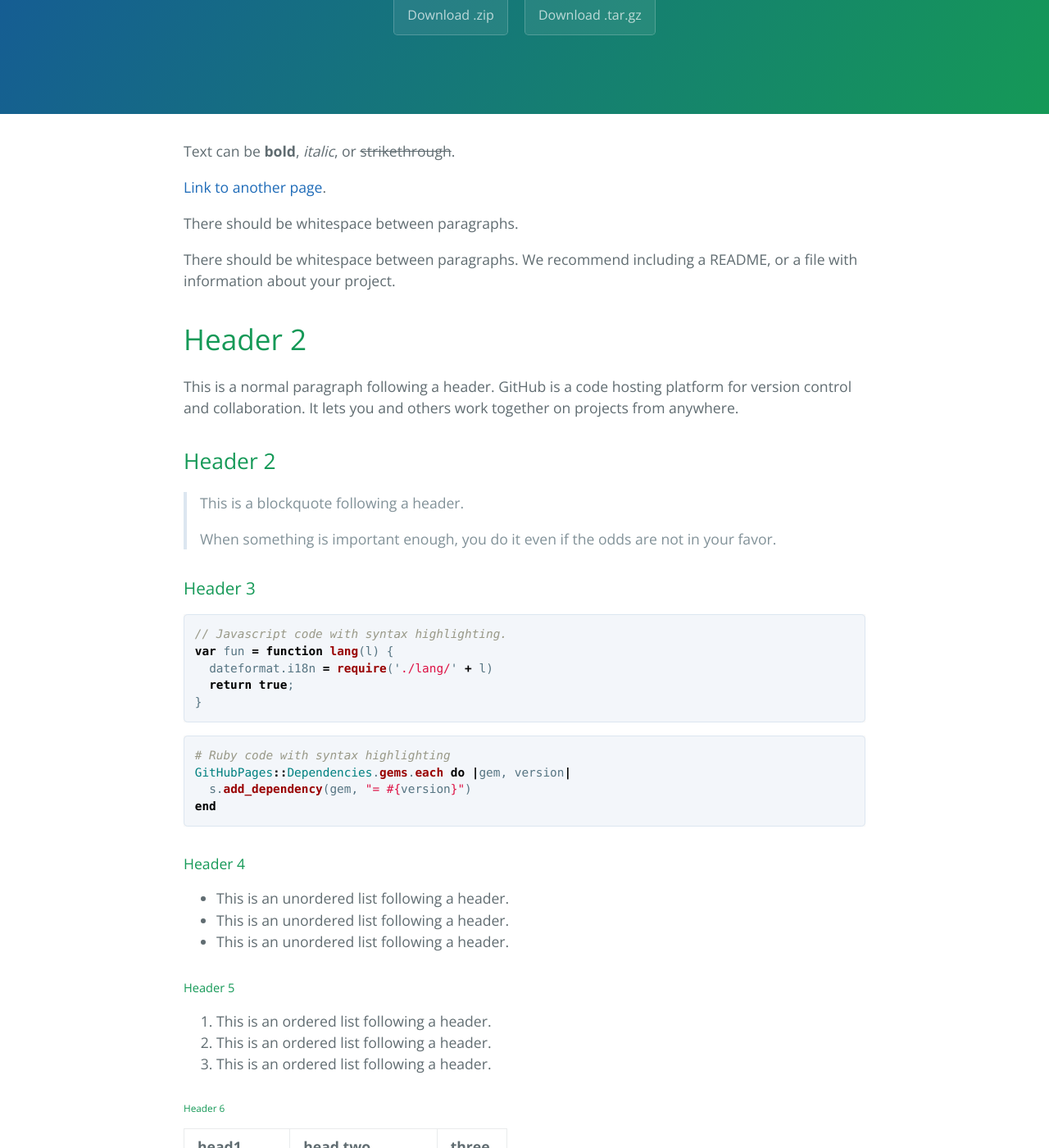
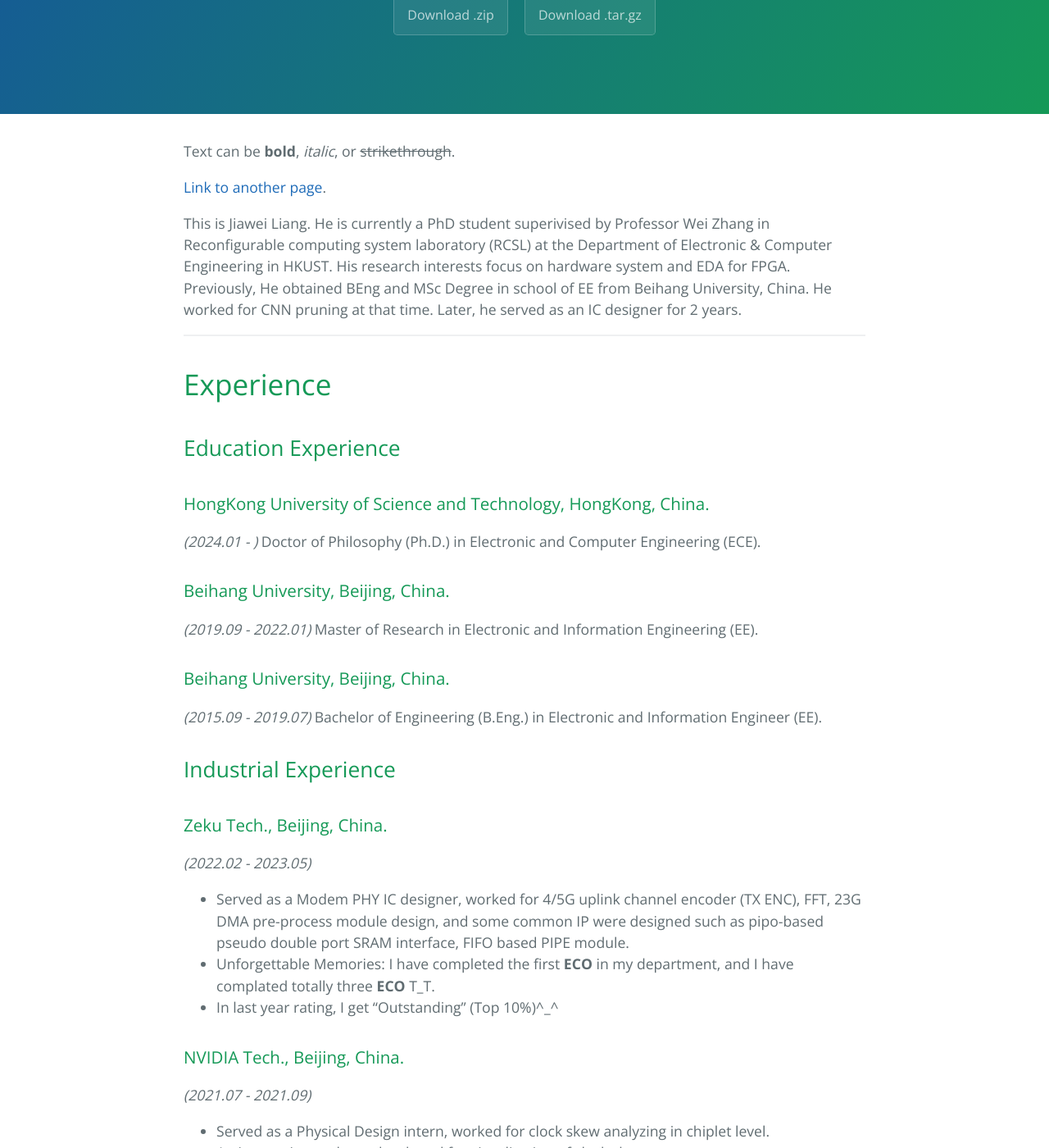
Before and after one commit to MasLiang/MasLiang.github.io, a Jekyll site: the page built from index.md, in a window 1280 px wide and 1400 px high, scrolled down 244 px. Shown: the whole window at 82% size. Built offline with Jekyll 4.4.1, drawn with Linux system fonts in a browser that asks for light colours; some of the changed text lies outside the part shown.

Commit message:
1st version

````diff
--- a/index.md
+++ b/index.md
@@ -6,118 +6,64 @@ Text can be **bold**, _italic_, or ~~strikethrough~~.
 
 [Link to another page](./another-page.html).
 
-There should be whitespace between paragraphs.
-
-There should be whitespace between paragraphs. We recommend including a README, or a file with information about your project.
-
-# Header 2
-
-This is a normal paragraph following a header. GitHub is a code hosting platform for version control and collaboration. It lets you and others work together on projects from anywhere.
-
-## Header 2
-
-> This is a blockquote following a header.
->
-> When something is important enough, you do it even if the odds are not in your favor.
-
-### Header 3
-
-```js
-// Javascript code with syntax highlighting.
-var fun = function lang(l) {
-  dateformat.i18n = require('./lang/' + l)
-  return true;
-}
-```
-
-```ruby
-# Ruby code with syntax highlighting
-GitHubPages::Dependencies.gems.each do |gem, version|
-  s.add_dependency(gem, "= #{version}")
-end
-```
-
-#### Header 4
-
-*   This is an unordered list following a header.
-*   This is an unordered list following a header.
-*   This is an unordered list following a header.
-
-##### Header 5
-
-1.  This is an ordered list following a header.
-2.  This is an ordered list following a header.
-3.  This is an ordered list following a header.
-
-###### Header 6
-
-| head1        | head two          | three |
-|:-------------|:------------------|:------|
-| ok           | good swedish fish | nice  |
-| out of stock | good and plenty   | nice  |
-| ok           | good `oreos`      | hmm   |
-| ok           | good `zoute` drop | yumm  |
-
-### There's a horizontal rule below this.
+This is Jiawei Liang. He is currently a PhD student superivised by Professor Wei Zhang in Reconfigurable computing system laboratory (RCSL) at the Department of Electronic & Computer Engineering in HKUST. His research interests focus on hardware system and EDA for FPGA.
+Previously, He obtained BEng and MSc Degree in school of EE from Beihang University, China. He worked for CNN pruning at that time. Later, he served as an IC designer for 2 years.
 
 * * *
 
-### Here is an unordered list:
+# Experience
 
-*   Item foo
-*   Item bar
-*   Item baz
-*   Item zip
+## Education Experience
 
-### And an ordered list:
+### HongKong University of Science and Technology, HongKong, China.
+_(2024.01 - )_
+Doctor of Philosophy (Ph.D.) in Electronic and Computer Engineering (ECE).
 
-1.  Item one
-1.  Item two
-1.  Item three
-1.  Item four
+### Beihang University, Beijing, China.
+_(2019.09 - 2022.01)_
+Master of Research in Electronic and Information Engineering (EE).
 
-### And a nested list:
+### Beihang University, Beijing, China.
+_(2015.09 - 2019.07)_
+Bachelor of Engineering (B.Eng.) in Electronic and Information Engineer (EE).
 
-- level 1 item
-  - level 2 item
-  - level 2 item
-    - level 3 item
-    - level 3 item
-- level 1 item
-  - level 2 item
-  - level 2 item
-  - level 2 item
-- level 1 item
-  - level 2 item
-  - level 2 item
-- level 1 item
+## Industrial Experience
 
-### Small image
+### Zeku Tech., Beijing, China.
+_(2022.02 - 2023.05)_
 
-![Octocat](https://github.githubassets.com/images/icons/emoji/octocat.png)
+* Served as a Modem PHY IC designer, worked for 4/5G uplink channel encoder (TX ENC), FFT, 23G DMA pre-process module design, and some common IP were designed such as pipo-based pseudo double port SRAM interface, FIFO based PIPE module.
+* Unforgettable Memories: I have completed the first **ECO** in my department, and I have complated totally three **ECO** T\_T.
+* In last year rating, I get "Outstanding" (Top 10%)^\_^
 
-### Large image
+### NVIDIA Tech., Beijing, China.
+_(2021.07 - 2021.09)_
 
-![Branching](https://guides.github.com/activities/hello-world/branching.png)
+* Served as a Physical Design intern, worked for clock skew analyzing in chiplet level.
+* An interesting tool was developed for visualization of clock skews.
+
+## Teaching Experience
+
+### ELEC 4320, FPGA-based Design: From Theory to Practice, Autumn
+_School of Engineering, Department of ECE, HKUST. (2024.09 - )_
+
+### Digital Signal Processing, Autumn
+_Department of EE, BUAA. (2020.09 - 2021.01)_
+
+### Electronic Design, Summer
+_Department of EE, BUAA. (2020.07 - 2020.09)_
 
 
-### Definition lists can be used with HTML syntax.
+* * *
 
-<dl>
-<dt>Name</dt>
-<dd>Godzilla</dd>
-<dt>Born</dt>
-<dd>1952</dd>
-<dt>Birthplace</dt>
-<dd>Japan</dd>
-<dt>Color</dt>
-<dd>Green</dd>
-</dl>
+# Publication
 
-```
-Long, single-line code blocks should not wrap. They should horizontally scroll if they are too long. This line should be long enough to demonstrate this.
-```
+## Journal
 
-```
-The final element.
-```
+[J2] He Li, **Jiawei Liang**, Hongxiang Fan, "Design space exploration for efficient quantum most-significant digit-first arithmetic", to appear in the IEEE Transactions on Computers (TC), 2022.
+
+[J1] Pei Lei, **Jiawei Liang**, Tong Zheng, Jun Wang, "Design space exploration for efficient quantum most-significant digit-first arithmetic", to appear in the IEEE Transactions on Neural Network and Learning System (TNNLS), 2022.
+
+## Conference
+
+[C1] He Li, Hongxiang Fan, **Jiawei Liang**, "Quantum most-significant digit-first addition", to appear in 12th International Green and Sustainable Computing Conference (IGSC), 2021.
````
